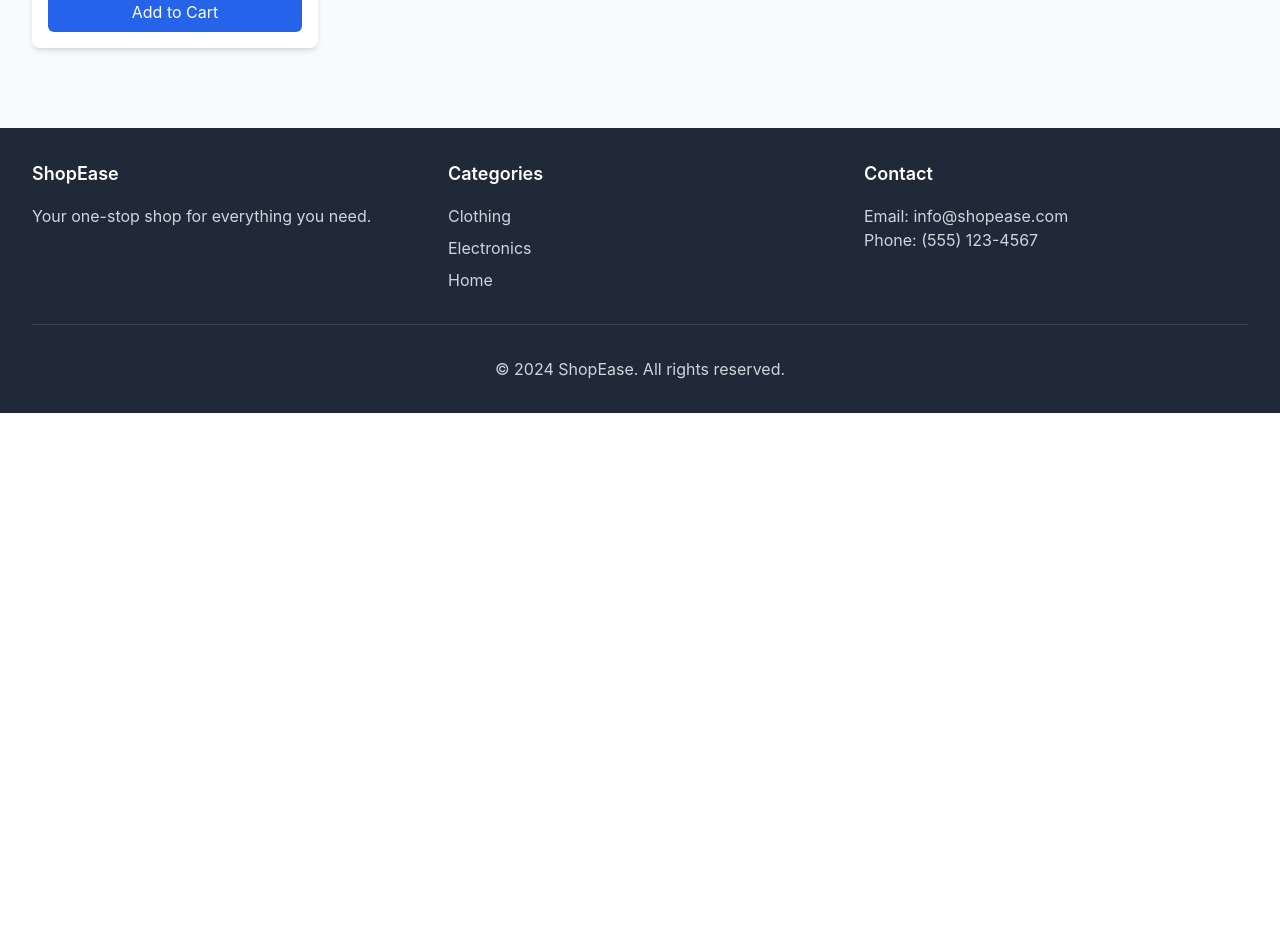
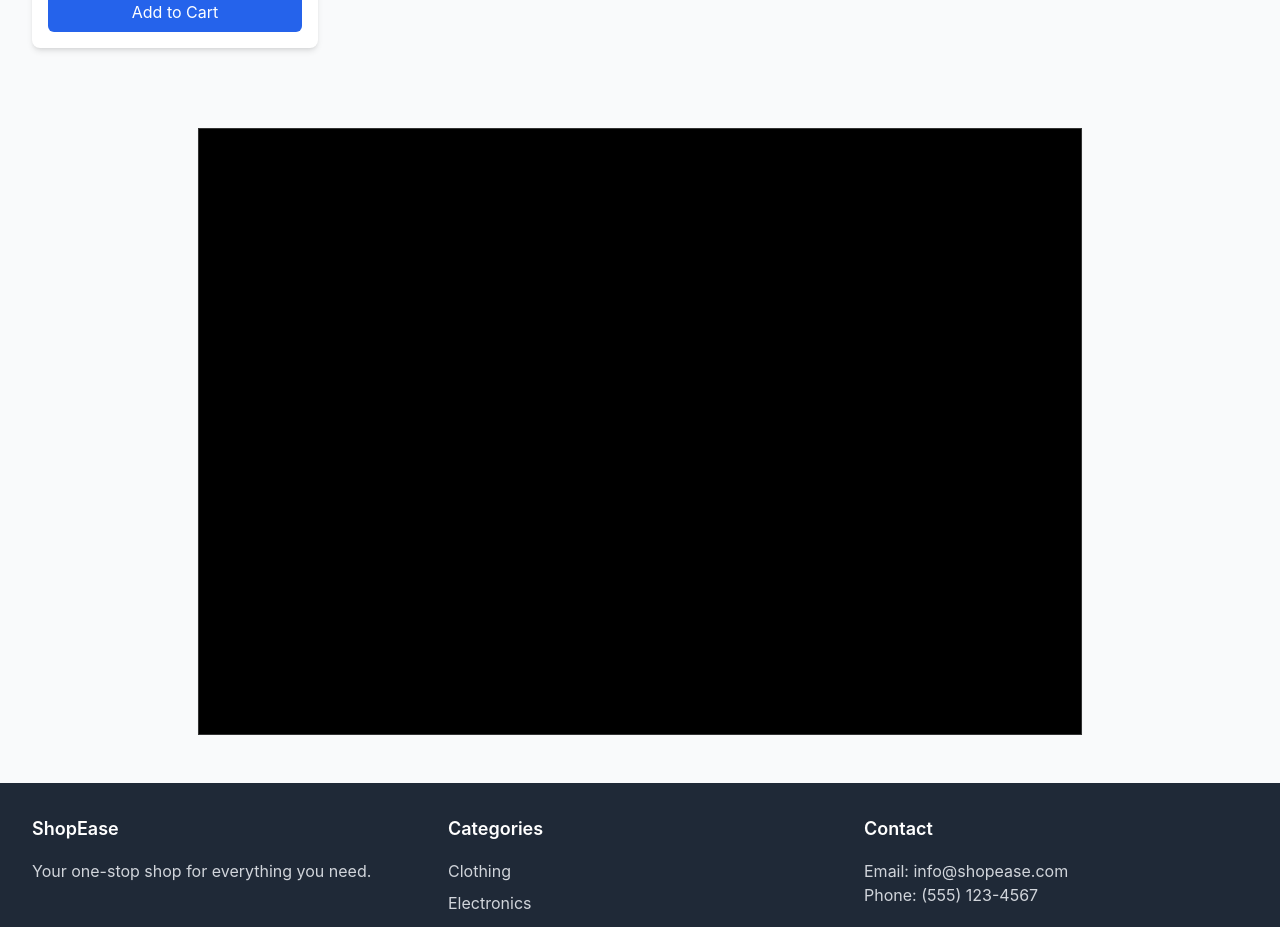
Before and after one commit to thadojus/builder-fusion, a Next.js app: page / in a window 1280 px wide. Shown: the part 1980-2907 px from the top of the page. Before the commit the page ends 2393 px from the top, so only its background shows below. Built offline with nearby package versions, Linux system fonts and the light colour scheme.

Commit message:
Render custom canvas block above footer on all pages
cgen-a58647c8764946098bd6d1b54b4d4f53

```diff
--- a/components/Layout.js
+++ b/components/Layout.js
@@ -1,10 +1,12 @@
 import Header from './Header';
+import CustomCanvasBlock from './CustomCanvasBlock';
 
 const Layout = ({ children }) => {
   return (
     <div className="min-h-screen bg-gray-50">
       <Header />
       <main>{children}</main>
+      <CustomCanvasBlock />
       <footer className="bg-gray-800 text-white py-8 mt-12">
         <div className="max-w-7xl mx-auto px-4 sm:px-6 lg:px-8">
           <div className="grid grid-cols-1 md:grid-cols-3 gap-8">
```
